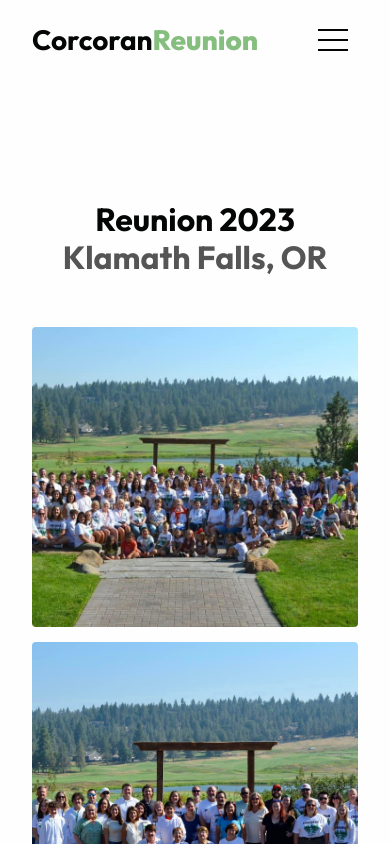
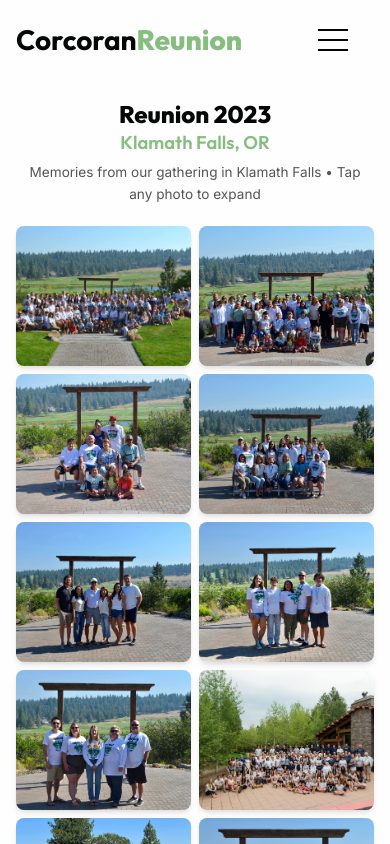
Before and after one commit to JackCreighton/corcoran-reunion.com, a React (Vite) app: page /photos in a window 390 px wide. Shown: the top 844 px of the page. Built offline with nearby package versions, Linux system fonts and the light colour scheme.

Commit message:
fix(photos): resolve excessive mobile spacing, add 2-column grid, and improve lightbox visibility

```diff
--- a/legacy_site/photos.json
+++ b/legacy_site/photos.json
@@ -5,5 +5,10 @@
   "photos/CFR_003.jpeg",
   "photos/CFR_004.jpeg",
   "photos/CFR_005.jpeg",
-  "photos/CFR_006.jpeg"
+  "photos/CFR_006.jpeg",
+  "photos/CFR_007.jpeg",
+  "photos/CFR_008.jpeg",
+  "photos/CFR_009.jpeg",
+  "photos/CFR_010.jpeg",
+  "photos/CFR_011.jpeg"
 ]
--- a/src/index.css
+++ b/src/index.css
@@ -92,6 +92,12 @@ button {
   padding: 0 2rem;
 }
 
+@media (max-width: 640px) {
+  .container {
+    padding: 0 1rem;
+  }
+}
+
 /* Glass panel utility */
 .glass-panel {
   background: var(--glass-bg);
--- a/src/pages/Photos/Photos.css
+++ b/src/pages/Photos/Photos.css
@@ -1,135 +1,230 @@
+/* Photos Page Styles */
+
 .photos-page {
-  padding: 120px 0 80px 0; /* Clear the header */
-  min-height: 100vh;
+  padding: 2rem 0 3.5rem 0;
+  width: 100%;
 }
 
 .gallery-header {
   text-align: center;
-  margin-bottom: 50px;
+  margin-bottom: 2.25rem;
 }
 
 .gallery-title {
-  font-size: 32px;
+  font-size: clamp(1.75rem, 4vw, 2.25rem);
+  font-weight: 800;
   color: var(--text-primary);
+  margin-bottom: 0.5rem;
 }
 
 .gallery-title span {
-  color: var(--text-secondary); /* Using the green accent */
+  color: #85be7e; /* Green accent */
+  font-weight: 600;
+  display: inline-block;
+  margin-left: 0.5rem;
+}
+
+.gallery-subtitle {
+  color: var(--text-secondary);
+  font-size: 0.95rem;
+  margin: 0 auto;
+  max-width: 500px;
 }
 
 /* Gallery Grid */
 .gallery-grid {
   display: grid;
-  grid-template-columns: repeat(auto-fit, minmax(280px, 1fr));
-  gap: 15px;
+  grid-template-columns: repeat(auto-fill, minmax(280px, 1fr));
+  gap: 16px;
 }
 
 .gallery-item {
   position: relative;
   overflow: hidden;
-  border-radius: 4px;
+  border-radius: 8px;
   cursor: pointer;
+  background: #f1f5f9;
+  box-shadow: var(--shadow-sm);
+  transition: transform 0.3s ease, box-shadow 0.3s ease;
 }
 
 .gallery-img {
   width: 100%;
-  height: 300px;
+  height: 280px;
   object-fit: cover;
   display: block;
-  transition: transform 0.5s ease;
+  transition: transform 0.4s ease;
 }
 
-.gallery-item:hover .gallery-img {
-  transform: scale(1.1);
+/* Hover overlay only on devices that support hover (desktop/mouse) */
+@media (hover: hover) {
+  .gallery-item:hover {
+    transform: translateY(-2px);
+    box-shadow: var(--shadow-md);
+  }
+
+  .gallery-item:hover .gallery-img {
+    transform: scale(1.06);
+  }
+
+  .gallery-item:hover .gallery-overlay {
+    opacity: 1;
+  }
+
+  .gallery-item:hover .overlay-text,
+  .gallery-item:hover .overlay-subtext {
+    transform: translateY(0);
+  }
 }
 
-/* Bubba-like Overlay Effect */
 .gallery-overlay {
   position: absolute;
-  top: 10px;
-  left: 10px;
-  right: 10px;
-  bottom: 10px;
-  background: rgba(4, 6, 6, 0.6); /* Black with opacity */
-  border: 1px solid var(--glass-border);
+  inset: 10px;
+  background: rgba(4, 6, 6, 0.65);
+  border: 1px solid rgba(255, 255, 255, 0.2);
+  border-radius: 6px;
   display: flex;
   flex-direction: column;
   justify-content: center;
   align-items: center;
   opacity: 0;
-  transition: opacity 0.3s ease;
+  transition: opacity 0.25s ease;
   z-index: 2;
-}
-
-.gallery-item:hover .gallery-overlay {
-  opacity: 1;
+  pointer-events: none;
 }
 
 .overlay-text {
-  color: var(--text-primary);
+  color: #ffffff;
   font-family: var(--font-heading);
-  font-size: 20px;
+  font-size: 1.1rem;
   font-weight: 700;
   text-transform: uppercase;
-  letter-spacing: 2px;
-  transform: translateY(-15px);
-  transition: transform 0.3s ease;
+  letter-spacing: 1.5px;
+  transform: translateY(-10px);
+  transition: transform 0.25s ease;
+  margin-bottom: 0.35rem;
 }
 
 .overlay-subtext {
-  color: var(--text-secondary);
+  color: rgba(255, 255, 255, 0.85);
   font-family: var(--font-main);
-  font-size: 14px;
-  margin-top: 10px;
-  transform: translateY(15px);
-  transition: transform 0.3s ease;
-  padding: 5px 15px;
-  border: 1px solid var(--text-secondary);
-}
-
-.gallery-item:hover .overlay-text,
-.gallery-item:hover .overlay-subtext {
-  transform: translateY(0);
+  font-size: 0.8rem;
+  padding: 4px 12px;
+  border: 1px solid rgba(255, 255, 255, 0.5);
+  border-radius: 999px;
+  transform: translateY(10px);
+  transition: transform 0.25s ease;
 }
 
 /* Lightbox overlay */
 .lightbox {
   position: fixed;
-  top: 0;
-  left: 0;
-  right: 0;
-  bottom: 0;
-  background: rgba(4, 6, 6, 0.95); /* Deep black */
+  inset: 0;
+  background: rgba(4, 6, 6, 0.92);
+  backdrop-filter: blur(8px);
+  -webkit-backdrop-filter: blur(8px);
   z-index: 9999;
   display: flex;
   justify-content: center;
   align-items: center;
-  padding: 40px;
-  opacity: 0;
-  animation: fadeIn 0.3s forwards;
+  padding: 2.5rem;
+  animation: fadeIn 0.25s forwards;
   cursor: zoom-out;
 }
 
 .lightbox-img {
   max-width: 100%;
-  max-height: 100%;
+  max-height: 88vh;
   object-fit: contain;
-  box-shadow: 0px 0px 20px rgba(0,0,0,0.5);
-  border: 2px solid var(--glass-border);
+  border-radius: 8px;
+  box-shadow: 0 16px 48px rgba(0, 0, 0, 0.7);
+  border: 1px solid rgba(255, 255, 255, 0.15);
 }
 
 .lightbox-close {
   position: absolute;
-  top: 30px;
-  right: 30px;
-  color: var(--text-primary);
-  font-size: 40px;
+  top: 1.5rem;
+  right: 1.5rem;
+  color: #ffffff;
+  background: rgba(255, 255, 255, 0.18);
+  backdrop-filter: blur(4px);
+  -webkit-backdrop-filter: blur(4px);
+  border: 1px solid rgba(255, 255, 255, 0.3);
+  width: 44px;
+  height: 44px;
+  border-radius: 50%;
+  display: flex;
+  align-items: center;
+  justify-content: center;
   cursor: pointer;
-  background: none;
-  border: none;
-  transition: color 0.3s;
+  transition: all 0.2s ease;
+  z-index: 10000;
 }
 
 .lightbox-close:hover {
-  color: var(--accent-primary);
+  background: rgba(255, 255, 255, 0.35);
+  transform: scale(1.08);
 }
+
+/* Mobile Responsive Optimizations */
+@media (max-width: 767px) {
+  .photos-page {
+    padding: 1.25rem 0 2rem 0;
+    min-height: auto;
+  }
+
+  .gallery-header {
+    margin-bottom: 1.25rem;
+  }
+
+  .gallery-title {
+    font-size: 1.5rem;
+  }
+
+  .gallery-title span {
+    display: block;
+    margin-left: 0;
+    margin-top: 0.2rem;
+    font-size: 1.15rem;
+  }
+
+  .gallery-subtitle {
+    font-size: 0.85rem;
+    padding: 0 0.5rem;
+  }
+
+  /* 2-column gallery on mobile for a clean, cohesive view */
+  .gallery-grid {
+    grid-template-columns: repeat(2, 1fr);
+    gap: 10px;
+  }
+
+  .gallery-img {
+    height: 165px;
+  }
+
+  .lightbox {
+    padding: 1rem;
+  }
+
+  .lightbox-close {
+    top: 1rem;
+    right: 1rem;
+    width: 38px;
+    height: 38px;
+  }
+
+  .lightbox-img {
+    max-height: 82vh;
+  }
+}
+
+@media (max-width: 400px) {
+  .gallery-grid {
+    gap: 8px;
+  }
+
+  .gallery-img {
+    height: 140px;
+  }
+}
--- a/src/pages/Photos/Photos.jsx
+++ b/src/pages/Photos/Photos.jsx
@@ -15,6 +15,7 @@ const Photos = () => {
 
         <div className="gallery-header">
           <h2 className="gallery-title">Reunion 2023 <span>Klamath Falls, OR</span></h2>
+          <p className="gallery-subtitle">Memories from our gathering in Klamath Falls • Tap any photo to expand</p>
         </div>
 
         <div className="gallery-grid">
@@ -24,10 +25,10 @@ const Photos = () => {
               className="gallery-item"
               onClick={() => setSelectedPhoto(photoStr)}
             >
-              <img src={photoStr} alt={`Reunion moment ${idx}`} className="gallery-img" />
+              <img src={photoStr} alt={`Reunion moment ${idx + 1}`} className="gallery-img" loading="lazy" />
               <div className="gallery-overlay">
                 <p className="overlay-text">Click to Expand</p>
-                <div className="overlay-subtext">View more</div>
+                <div className="overlay-subtext">View photo</div>
               </div>
             </div>
           ))}
@@ -37,9 +38,9 @@ const Photos = () => {
 
       {/* Lightbox Rendering */}
       {selectedPhoto && (
-        <div className="lightbox" onClick={() => setSelectedPhoto(null)}>
-          <button className="lightbox-close" onClick={() => setSelectedPhoto(null)}>
-            <X size={40} />
+        <div className="lightbox" onClick={() => setSelectedPhoto(null)} role="dialog" aria-modal="true" aria-label="Expanded Photo View">
+          <button className="lightbox-close" onClick={() => setSelectedPhoto(null)} aria-label="Close Photo View">
+            <X size={28} />
           </button>
           {/* Stop propagation so clicking the image doesnt close the lightbox */}
           <img
```
